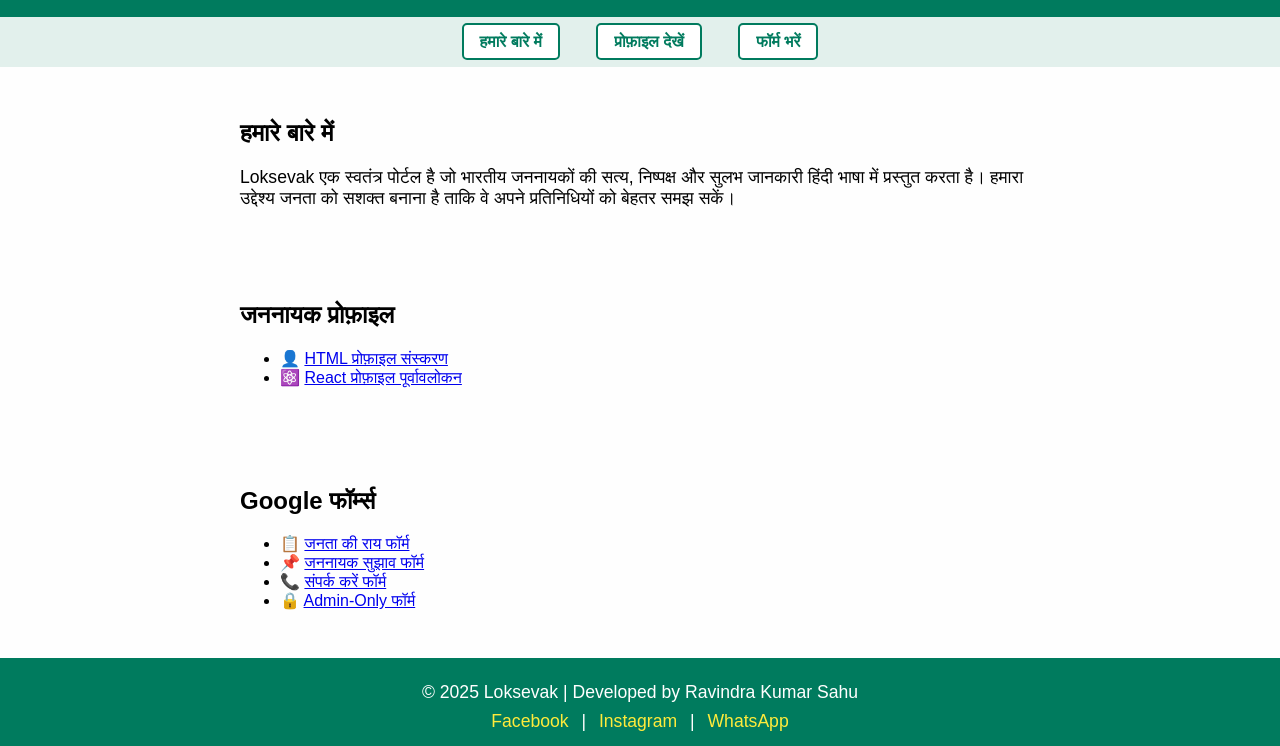
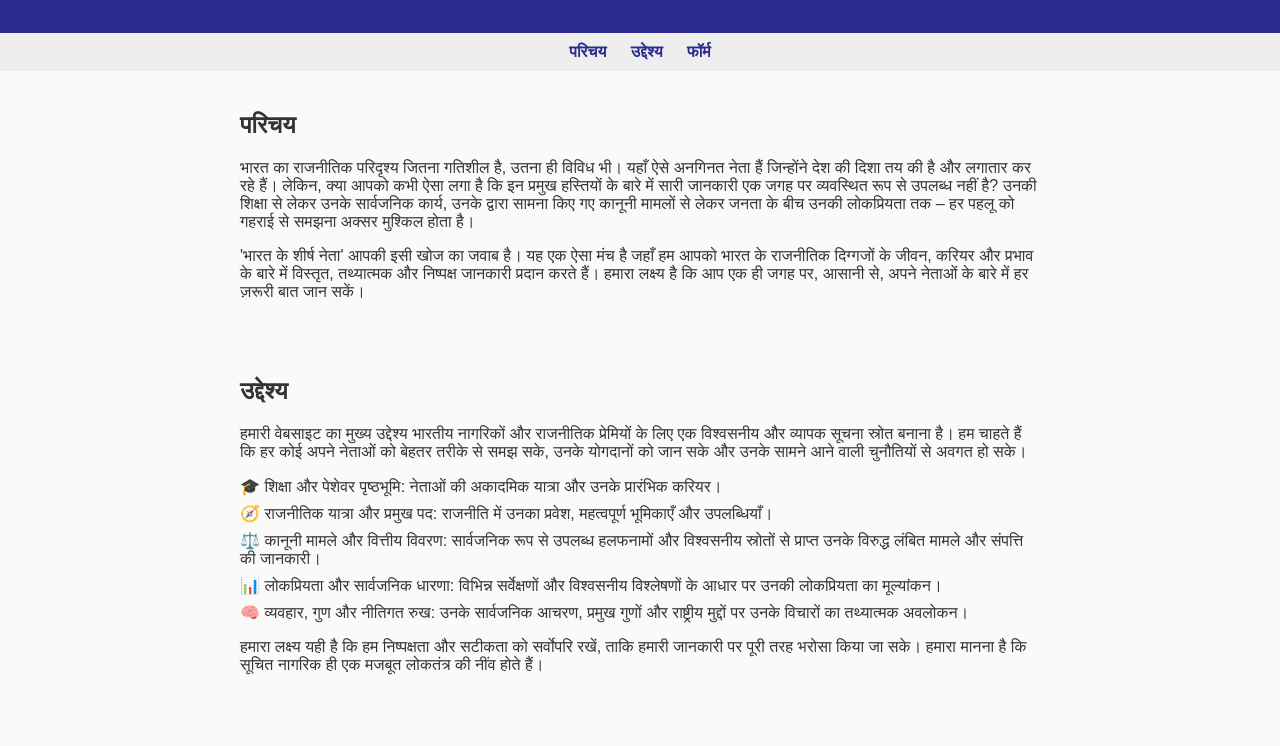
Before and after one commit to ravindrakumar-sahu/loksevak, a plain HTML site: page index.html in a window 1280 px wide. Shown: the part 121-867 px from the top of the page. Drawn offline with Linux system fonts and the light colour scheme.

Commit message:
Update index.html

```diff
--- a/index.html
+++ b/index.html
@@ -1,64 +1,56 @@
 <!DOCTYPE html>
 <html lang="hi">
 <head>
-  <meta charset="UTF-8">
-  <meta name="viewport" content="width=device-width, initial-scale=1.0">
-  <title>Loksevak – भारतीय जननायकों की जानकारी</title>
+  <meta charset="UTF-8" />
+  <meta name="viewport" content="width=device-width, initial-scale=1.0" />
+  <title>Loksevak - जननायकों की जानकारी</title>
   <style>
     body {
       font-family: Arial, sans-serif;
-      background-color: #fefefe;
+      background-color: #fafafa;
       margin: 0;
       padding: 0;
+      color: #333;
     }
     header {
-      background-color: #007b5e;
+      background-color: #2b2b8f;
       color: white;
-      padding: 2rem;
+      padding: 20px;
       text-align: center;
     }
-    h1 {
-      margin: 0;
-      font-size: 2rem;
-    }
-    p {
-      margin: 0.5rem 0;
-      font-size: 1.1rem;
-    }
     nav {
-      background-color: #e2f0ec;
-      padding: 1rem;
+      padding: 10px;
       text-align: center;
+      background-color: #eee;
     }
     nav a {
-      margin: 0 1rem;
+      margin: 0 10px;
+      color: #2b2b8f;
       text-decoration: none;
       font-weight: bold;
-      color: #007b5e;
-      padding: 0.5rem 1rem;
-      background-color: #ffffff;
-      border: 2px solid #007b5e;
-      border-radius: 5px;
-    }
-    nav a:hover {
-      background-color: #007b5e;
-      color: white;
     }
     section {
-      padding: 2rem;
+      padding: 20px;
       max-width: 800px;
       margin: auto;
     }
     footer {
-      background-color: #007b5e;
+      background-color: #2b2b8f;
       color: white;
       text-align: center;
-      padding: 1rem;
+      padding: 15px;
     }
     footer a {
-      color: #ffeb3b;
+      color: #ffdd57;
       text-decoration: none;
-      margin: 0 0.5rem;
+      margin: 0 5px;
+    }
+    ul {
+      list-style: none;
+      padding-left: 0;
+    }
+    ul li {
+      margin: 8px 0;
     }
   </style>
 </head>
@@ -70,29 +62,35 @@
   </header>
 
   <nav>
-    <a href="#about">हमारे बारे में</a>
-    <a href="#profiles">प्रोफ़ाइल देखें</a>
-    <a href="#forms">फॉर्म भरें</a>
+    <a href="#about">परिचय</a>
+    <a href="#objective">उद्देश्य</a>
+    <a href="#forms">फॉर्म</a>
   </nav>
 
   <section id="about">
-    <h2>हमारे बारे में</h2>
-    <p>Loksevak एक स्वतंत्र पोर्टल है जो भारतीय जननायकों की सत्य, निष्पक्ष और सुलभ जानकारी हिंदी भाषा में प्रस्तुत करता है। हमारा उद्देश्य जनता को सशक्त बनाना है ताकि वे अपने प्रतिनिधियों को बेहतर समझ सकें।</p>
+    <h2>परिचय</h2>
+    <p>भारत का राजनीतिक परिदृश्य जितना गतिशील है, उतना ही विविध भी। यहाँ ऐसे अनगिनत नेता हैं जिन्होंने देश की दिशा तय की है और लगातार कर रहे हैं। लेकिन, क्या आपको कभी ऐसा लगा है कि इन प्रमुख हस्तियों के बारे में सारी जानकारी एक जगह पर व्यवस्थित रूप से उपलब्ध नहीं है? उनकी शिक्षा से लेकर उनके सार्वजनिक कार्य, उनके द्वारा सामना किए गए कानूनी मामलों से लेकर जनता के बीच उनकी लोकप्रियता तक – हर पहलू को गहराई से समझना अक्सर मुश्किल होता है।</p>
+    <p>'भारत के शीर्ष नेता' आपकी इसी खोज का जवाब है। यह एक ऐसा मंच है जहाँ हम आपको भारत के राजनीतिक दिग्गजों के जीवन, करियर और प्रभाव के बारे में विस्तृत, तथ्यात्मक और निष्पक्ष जानकारी प्रदान करते हैं। हमारा लक्ष्य है कि आप एक ही जगह पर, आसानी से, अपने नेताओं के बारे में हर ज़रूरी बात जान सकें।</p>
   </section>
 
-  <section id="profiles">
-    <h2>जननायक प्रोफ़ाइल</h2>
+  <section id="objective">
+    <h2>उद्देश्य</h2>
+    <p>हमारी वेबसाइट का मुख्य उद्देश्य भारतीय नागरिकों और राजनीतिक प्रेमियों के लिए एक विश्वसनीय और व्यापक सूचना स्रोत बनाना है। हम चाहते हैं कि हर कोई अपने नेताओं को बेहतर तरीके से समझ सके, उनके योगदानों को जान सके और उनके सामने आने वाली चुनौतियों से अवगत हो सके।</p>
     <ul>
-      <li>👤 <a href="leader-profile-1.html">HTML प्रोफ़ाइल संस्करण</a></li>
-      <li>⚛️ <a href="leader-profile-2.html">React प्रोफ़ाइल पूर्वावलोकन</a></li>
+      <li>🎓 शिक्षा और पेशेवर पृष्ठभूमि: नेताओं की अकादमिक यात्रा और उनके प्रारंभिक करियर।</li>
+      <li>🧭 राजनीतिक यात्रा और प्रमुख पद: राजनीति में उनका प्रवेश, महत्वपूर्ण भूमिकाएँ और उपलब्धियाँ।</li>
+      <li>⚖️ कानूनी मामले और वित्तीय विवरण: सार्वजनिक रूप से उपलब्ध हलफनामों और विश्वसनीय स्रोतों से प्राप्त उनके विरुद्ध लंबित मामले और संपत्ति की जानकारी।</li>
+      <li>📊 लोकप्रियता और सार्वजनिक धारणा: विभिन्न सर्वेक्षणों और विश्वसनीय विश्लेषणों के आधार पर उनकी लोकप्रियता का मूल्यांकन।</li>
+      <li>🧠 व्यवहार, गुण और नीतिगत रुख: उनके सार्वजनिक आचरण, प्रमुख गुणों और राष्ट्रीय मुद्दों पर उनके विचारों का तथ्यात्मक अवलोकन।</li>
     </ul>
+    <p>हमारा लक्ष्य यही है कि हम निष्पक्षता और सटीकता को सर्वोपरि रखें, ताकि हमारी जानकारी पर पूरी तरह भरोसा किया जा सके। हमारा मानना है कि सूचित नागरिक ही एक मजबूत लोकतंत्र की नींव होते हैं।</p>
   </section>
 
   <section id="forms">
-    <h2>Google फॉर्म्स</h2>
+    <h2>Google फॉर्म</h2>
     <ul>
       <li>📋 <a href="https://forms.gle/X6pM3gbHpWUmABLg8" target="_blank">जनता की राय फॉर्म</a></li>
-      <li>📌 <a href="https://forms.gle/pXyveFeSuQ97bDbPA" target="_blank">जननायक सुझाव फॉर्म</a></li>
+      <li>📌 <a href="https://forms.gle/vKaSzchMiRcUpX1h8" target="_blank">जननायक सुझाव फॉर्म</a></li>
       <li>📞 <a href="https://forms.gle/ugBWJt1hvGUaujiY8" target="_blank">संपर्क करें फॉर्म</a></li>
       <li>🔒 <a href="https://forms.gle/AJsUSvkPd7e9Nwke8" target="_blank">Admin-Only फॉर्म</a></li>
     </ul>
```
